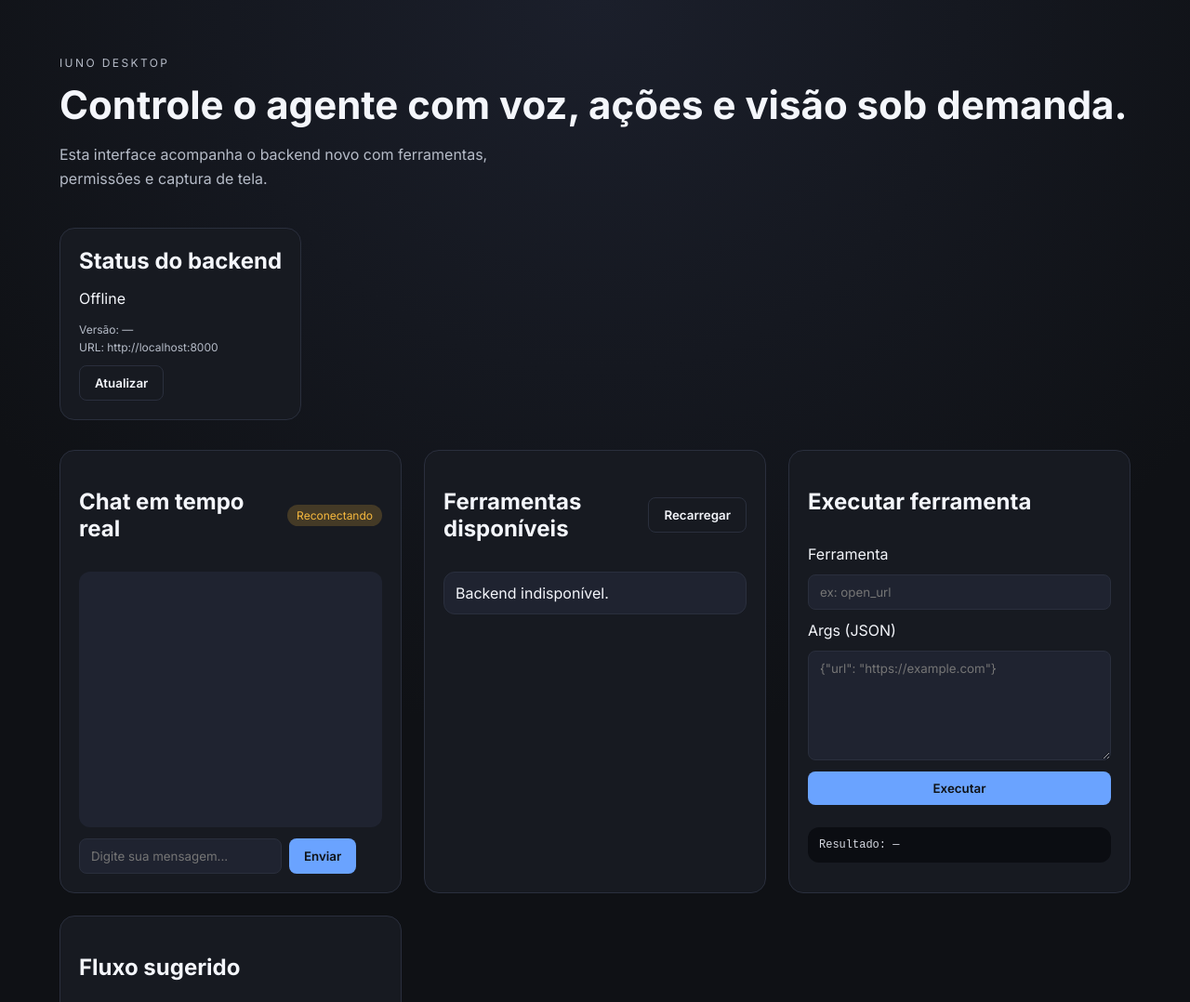
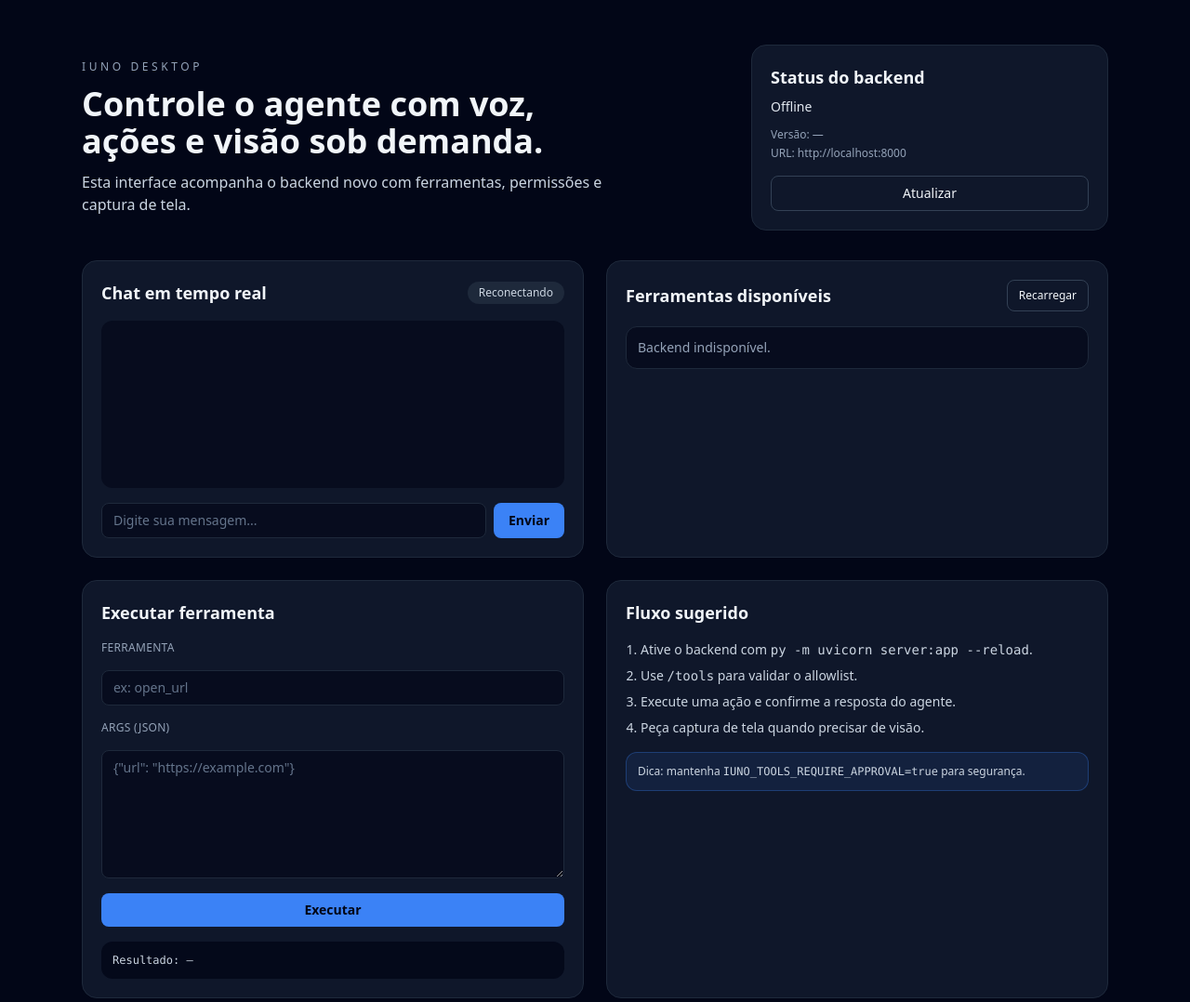
Before and after one commit to rb-cesar/iuno-ai, a website: page apps/desktop/index.html in a window 1280 px wide. Shown: the top 1078 px of the page at 93% size. Drawn offline with nearby package versions, Linux system fonts and the light colour scheme; no server answers.

Commit message:
Use Tailwind for desktop UI

```diff
--- a/apps/desktop/app.js
+++ b/apps/desktop/app.js
@@ -19,7 +19,13 @@ const toolResult = document.getElementById("tool-result");
 
 const addChatBubble = (text, role) => {
   const bubble = document.createElement("div");
-  bubble.className = `chat-bubble ${role}`;
+  const base =
+    "max-w-[85%] rounded-xl px-3 py-2 text-sm leading-relaxed shadow-sm";
+  const roleClass =
+    role === "user"
+      ? "self-end bg-blue-500/20 text-slate-100"
+      : "self-start bg-slate-800/70 text-slate-100";
+  bubble.className = `${base} ${roleClass}`;
   bubble.textContent = text;
   chatWindow.appendChild(bubble);
   chatWindow.scrollTop = chatWindow.scrollHeight;
@@ -27,8 +33,10 @@ const addChatBubble = (text, role) => {
 
 const setChatStatus = (state) => {
   chatStatus.textContent = state;
-  chatStatus.classList.toggle("connected", state === "Conectado");
-  chatStatus.classList.toggle("warning", state === "Reconectando");
+  chatStatus.classList.toggle("bg-emerald-500/20", state === "Conectado");
+  chatStatus.classList.toggle("text-emerald-300", state === "Conectado");
+  chatStatus.classList.toggle("bg-amber-500/20", state === "Reconectando");
+  chatStatus.classList.toggle("text-amber-300", state === "Reconectando");
 };
 
 const fetchHealth = async () => {
@@ -51,21 +59,25 @@ const fetchTools = async () => {
     const data = await response.json();
     const tools = data.tools ?? [];
     if (tools.length === 0) {
-      toolsList.innerHTML = "<li class='tool-item'>Nenhuma ferramenta encontrada.</li>";
+      toolsList.innerHTML =
+        "<li class='rounded-xl border border-slate-800 bg-slate-950/60 p-3 text-sm text-slate-400'>Nenhuma ferramenta encontrada.</li>";
       return;
     }
     tools.forEach((tool) => {
       const item = document.createElement("li");
-      item.className = "tool-item";
+      item.className = "rounded-xl border border-slate-800 bg-slate-950/60 p-3";
       item.innerHTML = `
-        <h3>${tool.name}</h3>
-        <p>${tool.description}</p>
-        <p><strong>Args:</strong> ${JSON.stringify(tool.args_schema)}</p>
+        <h3 class="text-sm font-semibold text-slate-100">${tool.name}</h3>
+        <p class="mt-1 text-xs text-slate-400">${tool.description}</p>
+        <p class="mt-2 text-xs text-slate-500"><strong>Args:</strong> ${JSON.stringify(
+          tool.args_schema,
+        )}</p>
       `;
       toolsList.appendChild(item);
     });
   } catch (error) {
-    toolsList.innerHTML = "<li class='tool-item'>Backend indisponível.</li>";
+    toolsList.innerHTML =
+      "<li class='rounded-xl border border-slate-800 bg-slate-950/60 p-3 text-sm text-slate-400'>Backend indisponível.</li>";
   }
 };
 
--- a/apps/desktop/index.html
+++ b/apps/desktop/index.html
@@ -4,78 +4,134 @@
     <meta charset="UTF-8" />
     <meta name="viewport" content="width=device-width, initial-scale=1.0" />
     <title>Iuno Desktop</title>
-    <link rel="stylesheet" href="./styles.css" />
+    <script src="https://cdn.tailwindcss.com"></script>
   </head>
   <body>
-    <div class="app">
-      <header class="hero">
-        <div>
-          <p class="eyebrow">Iuno Desktop</p>
-          <h1>Controle o agente com voz, ações e visão sob demanda.</h1>
-          <p class="subhead">
+    <div class="min-h-screen bg-slate-950 text-slate-100">
+      <div class="mx-auto flex w-full max-w-6xl flex-col gap-8 px-6 pb-20 pt-12">
+        <header class="flex flex-wrap items-center justify-between gap-6">
+          <div class="max-w-xl">
+            <p class="text-xs uppercase tracking-[0.3em] text-slate-400">Iuno Desktop</p>
+            <h1 class="mt-3 text-3xl font-semibold md:text-4xl">
+              Controle o agente com voz, ações e visão sob demanda.
+            </h1>
+            <p class="mt-3 text-sm text-slate-300 md:text-base">
               Esta interface acompanha o backend novo com ferramentas, permissões e captura de tela.
             </p>
           </div>
-        <div class="status-card">
-          <h2>Status do backend</h2>
-          <p id="health-status">Verificando...</p>
-          <div class="status-meta">
+          <div class="w-full max-w-sm rounded-2xl border border-slate-800 bg-slate-900 p-5">
+            <h2 class="text-lg font-semibold">Status do backend</h2>
+            <p id="health-status" class="mt-2 text-sm text-slate-200">Verificando...</p>
+            <div class="mt-3 flex flex-col gap-1 text-xs text-slate-400">
               <span id="backend-version">Versão: —</span>
               <span id="backend-url">URL: http://localhost:8000</span>
             </div>
-          <button id="refresh-health" class="secondary">Atualizar</button>
+            <button
+              id="refresh-health"
+              class="mt-4 w-full rounded-lg border border-slate-700 px-4 py-2 text-sm font-medium text-slate-100 transition hover:border-slate-500"
+            >
+              Atualizar
+            </button>
           </div>
         </header>
 
-      <main class="grid">
-        <section class="card">
-          <div class="card-header">
-            <h2>Chat em tempo real</h2>
-            <span class="pill" id="chat-status">Desconectado</span>
+        <main class="grid gap-6 lg:grid-cols-2">
+          <section class="flex min-h-[320px] flex-col gap-4 rounded-2xl border border-slate-800 bg-slate-900 p-5">
+            <div class="flex items-center justify-between">
+              <h2 class="text-lg font-semibold">Chat em tempo real</h2>
+              <span
+                class="rounded-full bg-slate-800 px-3 py-1 text-xs text-slate-300"
+                id="chat-status"
+              >
+                Desconectado
+              </span>
             </div>
-          <div class="chat-window" id="chat-window"></div>
-          <div class="chat-controls">
-            <input id="chat-input" type="text" placeholder="Digite sua mensagem..." />
-            <button id="chat-send">Enviar</button>
+            <div
+              class="flex max-h-72 flex-1 flex-col gap-3 overflow-y-auto rounded-xl bg-slate-950/60 p-4"
+              id="chat-window"
+            ></div>
+            <div class="flex gap-2">
+              <input
+                id="chat-input"
+                type="text"
+                placeholder="Digite sua mensagem..."
+                class="flex-1 rounded-lg border border-slate-800 bg-slate-950/60 px-3 py-2 text-sm text-slate-100 placeholder:text-slate-500"
+              />
+              <button
+                id="chat-send"
+                class="rounded-lg bg-blue-500 px-4 py-2 text-sm font-semibold text-slate-950 transition hover:bg-blue-400"
+              >
+                Enviar
+              </button>
             </div>
           </section>
 
-        <section class="card">
-          <div class="card-header">
-            <h2>Ferramentas disponíveis</h2>
-            <button id="refresh-tools" class="secondary">Recarregar</button>
+          <section class="flex min-h-[320px] flex-col gap-4 rounded-2xl border border-slate-800 bg-slate-900 p-5">
+            <div class="flex items-center justify-between">
+              <h2 class="text-lg font-semibold">Ferramentas disponíveis</h2>
+              <button
+                id="refresh-tools"
+                class="rounded-lg border border-slate-700 px-3 py-2 text-xs font-medium text-slate-100 transition hover:border-slate-500"
+              >
+                Recarregar
+              </button>
             </div>
-          <ul id="tools-list" class="tools-list"></ul>
+            <ul id="tools-list" class="flex flex-1 flex-col gap-3 overflow-y-auto"></ul>
           </section>
 
-        <section class="card">
-          <div class="card-header">
-            <h2>Executar ferramenta</h2>
+          <section class="flex min-h-[320px] flex-col gap-4 rounded-2xl border border-slate-800 bg-slate-900 p-5">
+            <div class="flex items-center justify-between">
+              <h2 class="text-lg font-semibold">Executar ferramenta</h2>
             </div>
-          <label for="tool-name">Ferramenta</label>
-          <input id="tool-name" type="text" placeholder="ex: open_url" />
-          <label for="tool-args">Args (JSON)</label>
-          <textarea id="tool-args" rows="6" placeholder='{"url": "https://example.com"}'></textarea>
-          <button id="run-tool">Executar</button>
-          <pre id="tool-result" class="code-block">Resultado: —</pre>
+            <label class="text-xs uppercase tracking-wide text-slate-400" for="tool-name"
+              >Ferramenta</label
+            >
+            <input
+              id="tool-name"
+              type="text"
+              placeholder="ex: open_url"
+              class="rounded-lg border border-slate-800 bg-slate-950/60 px-3 py-2 text-sm text-slate-100 placeholder:text-slate-500"
+            />
+            <label class="text-xs uppercase tracking-wide text-slate-400" for="tool-args"
+              >Args (JSON)</label
+            >
+            <textarea
+              id="tool-args"
+              rows="6"
+              placeholder='{"url": "https://example.com"}'
+              class="rounded-lg border border-slate-800 bg-slate-950/60 px-3 py-2 text-sm text-slate-100 placeholder:text-slate-500"
+            ></textarea>
+            <button
+              id="run-tool"
+              class="rounded-lg bg-blue-500 px-4 py-2 text-sm font-semibold text-slate-950 transition hover:bg-blue-400"
+            >
+              Executar
+            </button>
+            <pre
+              id="tool-result"
+              class="rounded-xl bg-slate-950/80 p-3 text-xs text-slate-300"
+            >
+Resultado: —</pre
+            >
           </section>
 
-        <section class="card">
-          <div class="card-header">
-            <h2>Fluxo sugerido</h2>
+          <section class="flex min-h-[320px] flex-col gap-4 rounded-2xl border border-slate-800 bg-slate-900 p-5">
+            <div class="flex items-center justify-between">
+              <h2 class="text-lg font-semibold">Fluxo sugerido</h2>
             </div>
-          <ol class="steps">
+            <ol class="list-decimal space-y-2 pl-4 text-sm text-slate-300">
               <li>Ative o backend com <code>py -m uvicorn server:app --reload</code>.</li>
               <li>Use <code>/tools</code> para validar o allowlist.</li>
               <li>Execute uma ação e confirme a resposta do agente.</li>
               <li>Peça captura de tela quando precisar de visão.</li>
             </ol>
-          <div class="hint">
+            <div class="rounded-xl border border-blue-500/30 bg-blue-500/10 p-3 text-xs text-slate-300">
               Dica: mantenha <code>IUNO_TOOLS_REQUIRE_APPROVAL=true</code> para segurança.
             </div>
           </section>
         </main>
       </div>
+    </div>
 
     <script type="module" src="./app.js"></script>
   </body>
--- a/apps/desktop/styles.css
+++ /dev/null
@@ -1,255 +0,0 @@
-@import url("https://fonts.googleapis.com/css2?family=Inter:wght@400;500;600;700&display=swap");
-
-:root {
-  color-scheme: light;
-  font-family: "Inter", system-ui, sans-serif;
-  --bg: #0f1115;
-  --panel: #171a21;
-  --panel-soft: #1f2330;
-  --text: #f4f6fb;
-  --muted: #b6bcc8;
-  --accent: #6aa3ff;
-  --success: #24c07b;
-  --warning: #f7b93e;
-  --border: #2a2f3d;
-}
-
-* {
-  box-sizing: border-box;
-}
-
-body {
-  margin: 0;
-  background: radial-gradient(circle at top, #1b1f2b 0%, #0f1115 50%);
-  color: var(--text);
-  min-height: 100vh;
-}
-
-.app {
-  max-width: 1200px;
-  margin: 0 auto;
-  padding: 48px 24px 80px;
-}
-
-.hero {
-  display: flex;
-  flex-wrap: wrap;
-  gap: 24px;
-  align-items: center;
-  justify-content: space-between;
-  margin-bottom: 32px;
-}
-
-.hero h1 {
-  font-size: clamp(28px, 4vw, 42px);
-  margin: 8px 0;
-}
-
-.eyebrow {
-  text-transform: uppercase;
-  font-size: 12px;
-  letter-spacing: 0.2em;
-  color: var(--muted);
-}
-
-.subhead {
-  max-width: 540px;
-  color: var(--muted);
-  line-height: 1.6;
-}
-
-.status-card {
-  background: var(--panel);
-  border: 1px solid var(--border);
-  border-radius: 16px;
-  padding: 20px;
-  min-width: 260px;
-}
-
-.status-card h2 {
-  margin: 0 0 8px;
-}
-
-.status-meta {
-  display: flex;
-  flex-direction: column;
-  gap: 4px;
-  font-size: 12px;
-  color: var(--muted);
-  margin-bottom: 12px;
-}
-
-.grid {
-  display: grid;
-  grid-template-columns: repeat(auto-fit, minmax(280px, 1fr));
-  gap: 24px;
-}
-
-.card {
-  background: var(--panel);
-  border-radius: 16px;
-  border: 1px solid var(--border);
-  padding: 20px;
-  display: flex;
-  flex-direction: column;
-  gap: 12px;
-  min-height: 320px;
-}
-
-.card-header {
-  display: flex;
-  justify-content: space-between;
-  align-items: center;
-}
-
-.pill {
-  padding: 4px 10px;
-  border-radius: 999px;
-  font-size: 12px;
-  background: var(--panel-soft);
-  color: var(--muted);
-}
-
-.pill.connected {
-  background: rgba(36, 192, 123, 0.2);
-  color: var(--success);
-}
-
-.pill.warning {
-  background: rgba(247, 185, 62, 0.2);
-  color: var(--warning);
-}
-
-.chat-window {
-  background: var(--panel-soft);
-  border-radius: 12px;
-  padding: 16px;
-  flex: 1;
-  overflow-y: auto;
-  max-height: 280px;
-  display: flex;
-  flex-direction: column;
-  gap: 12px;
-}
-
-.chat-bubble {
-  padding: 10px 12px;
-  border-radius: 12px;
-  max-width: 85%;
-  line-height: 1.4;
-}
-
-.chat-bubble.user {
-  background: rgba(106, 163, 255, 0.2);
-  align-self: flex-end;
-}
-
-.chat-bubble.assistant {
-  background: rgba(255, 255, 255, 0.08);
-  align-self: flex-start;
-}
-
-.chat-controls {
-  display: flex;
-  gap: 8px;
-}
-
-input,
-textarea,
-button {
-  font-family: inherit;
-}
-
-input,
-textarea {
-  background: var(--panel-soft);
-  border: 1px solid var(--border);
-  color: var(--text);
-  border-radius: 8px;
-  padding: 10px 12px;
-}
-
-textarea {
-  resize: vertical;
-}
-
-button {
-  background: var(--accent);
-  border: none;
-  color: #0f1115;
-  padding: 10px 16px;
-  border-radius: 8px;
-  font-weight: 600;
-  cursor: pointer;
-  transition: transform 0.15s ease;
-}
-
-button.secondary {
-  background: transparent;
-  border: 1px solid var(--border);
-  color: var(--text);
-}
-
-button:active {
-  transform: scale(0.97);
-}
-
-.tools-list {
-  list-style: none;
-  padding: 0;
-  margin: 0;
-  display: flex;
-  flex-direction: column;
-  gap: 12px;
-  overflow-y: auto;
-}
-
-.tool-item {
-  background: var(--panel-soft);
-  border-radius: 12px;
-  padding: 12px;
-  border: 1px solid var(--border);
-}
-
-.tool-item h3 {
-  margin: 0 0 6px;
-  font-size: 16px;
-}
-
-.tool-item p {
-  margin: 0;
-  color: var(--muted);
-  font-size: 13px;
-}
-
-.code-block {
-  background: #0b0d12;
-  border-radius: 12px;
-  padding: 12px;
-  font-size: 12px;
-  color: #d5d8e1;
-  overflow-x: auto;
-}
-
-.steps {
-  margin: 0;
-  padding-left: 18px;
-  color: var(--muted);
-  line-height: 1.6;
-}
-
-.hint {
-  background: rgba(106, 163, 255, 0.12);
-  border: 1px solid rgba(106, 163, 255, 0.3);
-  padding: 12px;
-  border-radius: 12px;
-  color: var(--muted);
-  font-size: 13px;
-}
-
-@media (max-width: 720px) {
-  .hero {
-    flex-direction: column;
-    align-items: flex-start;
-  }
-}
```
Lines whose indentation alone changed are shown as unchanged.
